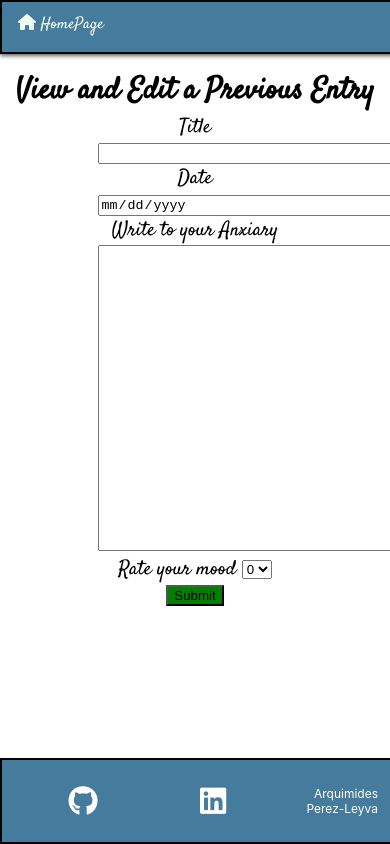
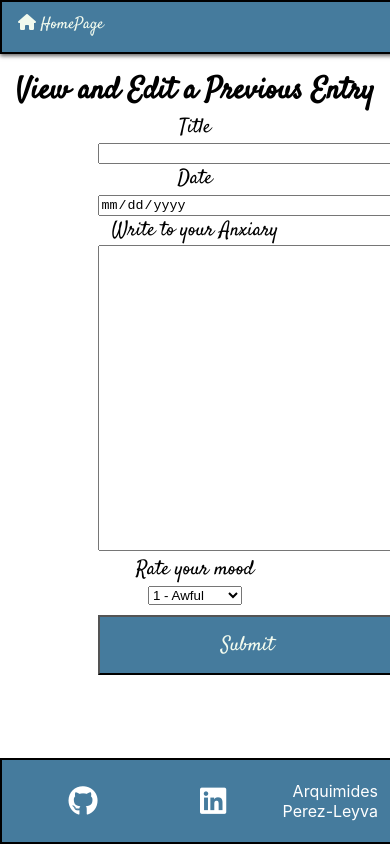
Before and after one commit to arquimidesperez/Anxiary-API, a React (Create React App) app in the folder anxiary-app/: page /pastentries/editview/1 in a window 390 px wide. Shown: the top 844 px of the page. Built offline with nearby package versions, Linux system fonts and the light colour scheme; no server answers.

Commit message:
more css styling

```diff
--- a/anxiary-app/public/index.html
+++ b/anxiary-app/public/index.html
@@ -25,7 +25,7 @@
       work correctly both with client-side routing and a non-root public URL.
       Learn how to configure a non-root public URL by running `npm run build`.
     -->
-    <title>React App</title>
+    <title>Anxiary</title>
   </head>
   <body>
     <noscript>You need to enable JavaScript to run this app.</noscript>
--- a/anxiary-app/src/components/EditViewEntries.jsx
+++ b/anxiary-app/src/components/EditViewEntries.jsx
@@ -53,16 +53,16 @@ export default function EditViewEntries() {
           <textarea value={editEntries.Entry} type='text' name='Entry' className='Entry' />
           <br />
           <label className='FormLabels'>Rate your mood </label>
-          <select value={editEntries.Mood} name='Mood'>
-            <option value='0'>0</option>
-            <option value='1'>1</option>
-            <option value='2'>2</option>
-            <option value='3'>3</option>
-            <option value='4'>4</option>
-            <option value='5'>5</option>
+          <br />
+        <select name='Mood'>
+          <option value='1'>1 - Awful</option>
+          <option value='2'>2 - Bad</option>
+          <option value='3'>3 - Neutral</option>
+          <option value='4'>4 - Good</option>
+          <option value='5'>5 - Amazing</option>
           </select>
           <br />
-          <button type='Submit'>Submit</button>
+          <button className='SubmitButton' type='Submit'>Submit</button>
           </form>
       </div>
     </div>
--- a/anxiary-app/src/components/Footer.jsx
+++ b/anxiary-app/src/components/Footer.jsx
@@ -5,13 +5,15 @@ export default function FootBar() {
     <div className='FooterBar'>
       <div className='FooterDiv'>
         <a href='https://github.com/arquimidesperez'
-            target="_blank">
+            target="_blank"
+          rel="noreferrer">
           <i class="fab fa-github"></i>
         </a>
       </div>
       <div className='FooterDiv'>
         <a href='https://www.linkedin.com/in/arquimides-perez-leyva-929880161/'
-            target="_blank">
+          target="_blank"
+          rel="noreferrer">
           <i class="fab fa-linkedin"></i>
         </a>
       </div>
--- a/anxiary-app/src/components/MoodTimeline.jsx
+++ b/anxiary-app/src/components/MoodTimeline.jsx
@@ -4,18 +4,13 @@ import MonthViewCalender from '../lib/Calendar';
 import { getEntries } from '../services/api';
 import './stylesheets/moodtimeline.css'
 
-// import MonthViewCalender from "../../Calender/MonthViewCalender";
-// import MonthDay from "../calender/monthDay";
-// import { useState, useEffect } from "react";
 export default function MoodTimeline() {
   const [count, setCount] = useState(0);
   const Month = new MonthViewCalender();
   const [month, setMonth] = useState(Month);
-  // const [currentDay, setCurrentDay] = useState(Month.currentDateOfMonth());
   const [monthArray, setMonthArray] = useState(Month.monthArray());
   const [monthName, setMonthName] = useState(Month.monthName);
   const [entries, setEntries] = useState([]);
-  // eslint-disable-next-line
   const [monthYear, setMonthYear] = useState(Month.yearNumber);
 
 
@@ -40,7 +35,7 @@ export default function MoodTimeline() {
     setMonthName(month.monthName);
   }, [month]);
   const button = () => {
-      return <button onClick={() => setCount(count - 1)}>&lt;</button>;
+      return <button className='MonthChange' onClick={() => setCount(count - 1)}> Previous Month</button>;
   };
 
   const hotDay = [];
@@ -67,19 +62,19 @@ export default function MoodTimeline() {
       var color;
         // eslint-disable-next-line
       if (found.fields.Mood == 1) {
-        color = '#9b2226';
+        color = '#cdebe6';
         // eslint-disable-next-line
       } else if (found.fields.Mood == 2) {
-        color = '#bb3e03';
+        color = '#a8dadc';
         // eslint-disable-next-line
       } else if(found.fields.Mood == 3){
-        color = '#faa307';
+        color = '#77abbd';
         // eslint-disable-next-line
       } else if (found.fields.Mood == 4) {
-        color = '#90be6d';
+        color = '#457b9d';
         // eslint-disable-next-line
       } else if(found.fields.Mood == 5){
-        color = '#2a9d8f';
+        color = '#31587a';
       };
 
       return <div className="Day" style={{backgroundColor: color}}> {day.date} </div>
@@ -90,17 +85,20 @@ export default function MoodTimeline() {
 
   // <div className="flex flex-wrap m-1 md:m-4 md:mt-10 sm:p-1 rounded border-solid border md:border-2 md:border-gray-400 md:shadow-lg">
   return (
+
       <div className="CalendarHolder">
-      <div className="w-full">
+
       <div className="MonthContainer">
             <p>
-          {button()}
               {monthName}
               {monthYear}
-          <button onClick={() => setCount(count + 1)}>&gt;</button>
+              <br />
+            {button () }
+            <button className='MonthChange' onClick={() => setCount(count + 1)}> Next Month</button>
             </p>
       </div>
-        <div className="flex text-sm text-center">
+
+          <div className="WeekHolder">
             <div className="WeekDay">Sunday</div>
             <div className="WeekDay">Monday</div>
             <div className="WeekDay">Tuesday</div>
@@ -109,7 +107,8 @@ export default function MoodTimeline() {
             <div className="WeekDay">Friday</div>
             <div className="WeekDay">Saturday</div>
           </div>
-      </div>
+
+
       {monthArray.map((day, index) => {
         return (displayDate(day))
         // <MonthDay
--- a/anxiary-app/src/components/NewEntry.jsx
+++ b/anxiary-app/src/components/NewEntry.jsx
@@ -59,15 +59,16 @@ export default function CreateEntry(){
         <textarea type='text' name='Entry' className='Entry' />
         <br />
         <label className='FormLabels'>Rate your mood </label>
+        <br />
         <select name='Mood'>
-          <option value='1'>1</option>
-          <option value='2'>2</option>
-          <option value='3'>3</option>
-          <option value='4'>4</option>
-          <option value='5'>5</option>
+          <option value='1'>1 - Awful</option>
+          <option value='2'>2 - Bad</option>
+          <option value='3'>3 - Neutral</option>
+          <option value='4'>4 - Good</option>
+          <option value='5'>5 - Amazing</option>
         </select>
         <br />
-        <button type='Submit'>Submit</button>
+        <button className='SubmitButton' type='Submit'>Submit</button>
       </form>
     </div>
   )
--- a/anxiary-app/src/components/stylesheets/footer.css
+++ b/anxiary-app/src/components/stylesheets/footer.css
@@ -32,11 +32,7 @@
   width: 50px;
 }
 
-@media screen and (max-width: 500px) {
-  .FooterParagraph{
-    font-size: 12px;
-  }
-}
+
 
 .fab{
   color: white;
--- a/anxiary-app/src/components/stylesheets/moodtimeline.css
+++ b/anxiary-app/src/components/stylesheets/moodtimeline.css
@@ -2,12 +2,13 @@
   margin: auto;
   margin-top: 100px;
   background-color: #457b9d;
-  width: auto;
+  width: 854px;
   border: 1px black solid;
   text-align: center;
   font-family: 'Satisfy';
   font-size: 25px;
   color: white;
+  float:left;
 }
 
 .WeekDay{
@@ -23,7 +24,6 @@
 
 .CalendarHolder{
   margin: auto;
-  margin-top: 100px;
   width: 900px;
 }
 
@@ -37,3 +37,12 @@
   font-family: 'Architects Daughter';
   font-size: 18px;
 }
+
+.MonthChange{
+  background-color: white;
+  width: 150px;
+  height: 50px;
+  font-size: 16px;
+  font-family: 'Satisfy';
+  color: #457b9d;
+}
--- a/anxiary-app/src/components/stylesheets/navbar.css
+++ b/anxiary-app/src/components/stylesheets/navbar.css
@@ -45,7 +45,7 @@
   display: none;
 }
 
-@media screen and (max-width: 800px) {
+@media screen and (max-width: 1024px) {
   .MobileNavbar{
     display: block;
   }
--- a/anxiary-app/src/components/stylesheets/newentry.css
+++ b/anxiary-app/src/components/stylesheets/newentry.css
@@ -35,6 +35,12 @@ textarea{
   /* border: none; */
 }
 
-.EntryForm > button{
-  background-color: green;
+.SubmitButton{
+  width: 300px;
+  height: 60px;
+  background-color: #457b9d;
+  color: #f1faee;
+  font-family: 'Satisfy';
+  font-size: 20px;
+  margin-top: 10px;
 }
```
Lines whose indentation alone changed are shown as unchanged.
